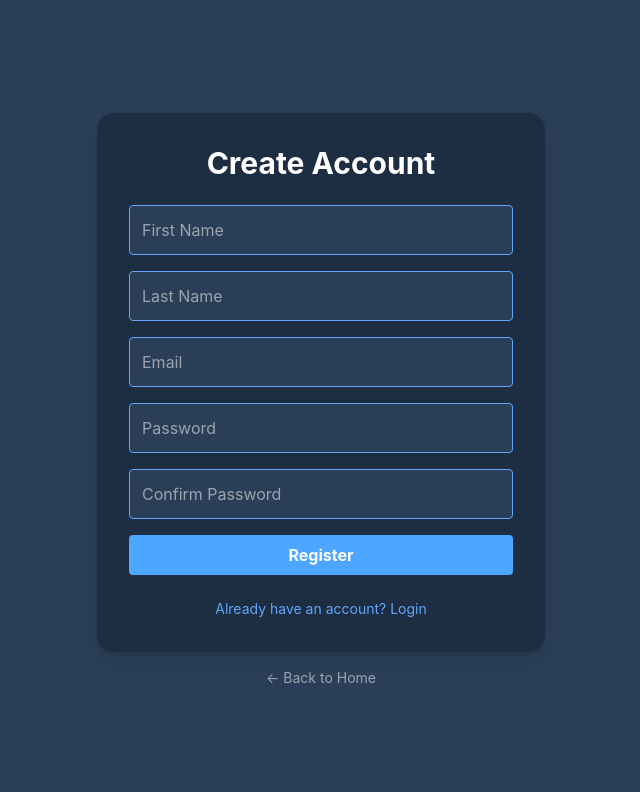
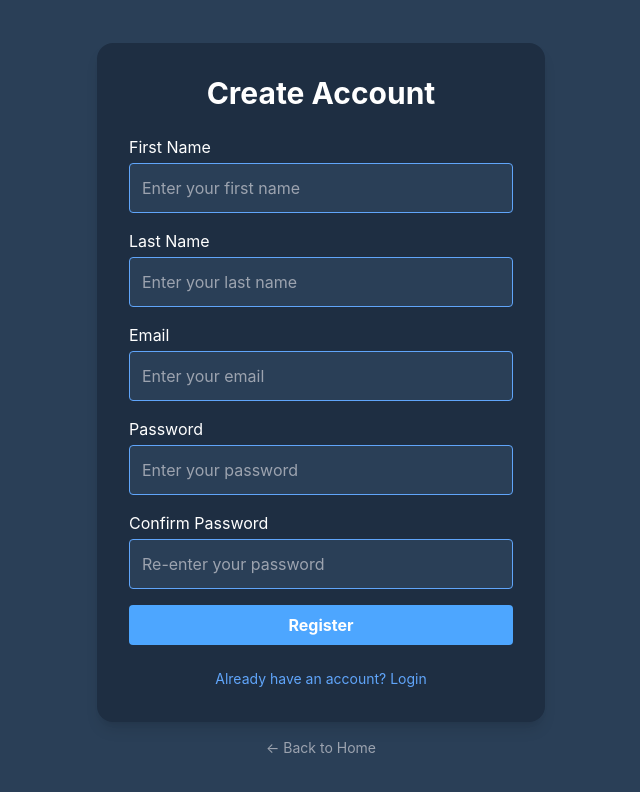
Before and after one commit to MuhammadUllah23/cooked, a React (Vite) app in the folder cooked-frontend/: page /auth in a window 1280 px wide. Both pictures are taken after a click on the button "Don’t have an account? Register". Shown: the top 792 px of the page, without its empty margins (319-959 px from the left). Built offline with nearby package versions, Linux system fonts and the light colour scheme; no server answers.

Commit message:
add labels to form inputs

```diff
--- a/cooked-frontend/src/components/LoginForm.tsx
+++ b/cooked-frontend/src/components/LoginForm.tsx
@@ -31,22 +31,32 @@ const LoginForm: React.FC = () => {
   return (
     <form onSubmit={handleSubmit} className="flex flex-col space-y-4">
       {error && <ErrorMessage message={error} />}
+      <div className="flex flex-col">
+        <label htmlFor="email" className="text-white mb-1">Email</label>
         <input
+          id="email"
           type="email"
-        placeholder="Email"
+          placeholder="Enter your email"
           className="p-3 rounded bg-background border border-blue-400 text-white"
           value={email}
           onChange={(e) => setEmail(e.target.value)}
           required
         />
+      </div>
+
+      <div className="flex flex-col">
+        <label htmlFor="password" className="text-white mb-1">Password</label>
         <input
+          id="password"
           type="password"
-        placeholder="Password"
+          placeholder="Enter your password"
           className="p-3 rounded bg-background border border-blue-400 text-white"
           value={password}
           onChange={(e) => setPassword(e.target.value)}
           required
         />
+      </div>
+
       <button
         type="submit"
         className="bg-primary hover:bg-primary-hover text-white font-bold py-2 rounded transition"
--- a/cooked-frontend/src/components/RegisterForm.tsx
+++ b/cooked-frontend/src/components/RegisterForm.tsx
@@ -8,36 +8,59 @@ const RegisterForm: React.FC = () => {
 
   return (
     <form onSubmit={handleSubmit} className="flex flex-col space-y-4">
+      <div className="flex flex-col">
+        <label htmlFor="firstName" className="text-white mb-1">First Name</label>
         <input
+          id="firstName"
           type="text"
-        placeholder="First Name"
+          placeholder="Enter your first name"
           className="p-3 rounded bg-background border border-blue-400 text-white"
           required
         />
+      </div>
+      <div className="flex flex-col">
+        <label htmlFor="lastName" className="text-white mb-1">Last Name</label>
         <input
+          id="lastName"
           type="text"
-        placeholder="Last Name"
+          placeholder="Enter your last name"
           className="p-3 rounded bg-background border border-blue-400 text-white"
           required
         />
+      </div>
+
+      <div className="flex flex-col">
+        <label htmlFor="email" className="text-white mb-1">Email</label>
         <input
+          id="email"
           type="email"
-        placeholder="Email"
+          placeholder="Enter your email"
           className="p-3 rounded bg-background border border-blue-400 text-white"
           required
         />
+      </div>
+
+      <div className="flex flex-col">
+        <label htmlFor="password" className="text-white mb-1">Password</label>
         <input
+          id="password"
           type="password"
-        placeholder="Password"
+          placeholder="Enter your password"
           className="p-3 rounded bg-background border border-blue-400 text-white"
           required
         />
+      </div>
+
+      <div className="flex flex-col">
+        <label htmlFor="confirmPassword" className="text-white mb-1">Confirm Password</label>
         <input
+          id="confirmPassword"
           type="password"
-        placeholder="Confirm Password"
+          placeholder="Re-enter your password"
           className="p-3 rounded bg-background border border-blue-400 text-white"
           required
         />
+      </div>
       <button
         type="submit"
         className="bg-primary hover:bg-primary-hover text-white font-bold py-2 rounded transition"
```
Lines whose indentation alone changed are shown as unchanged.
